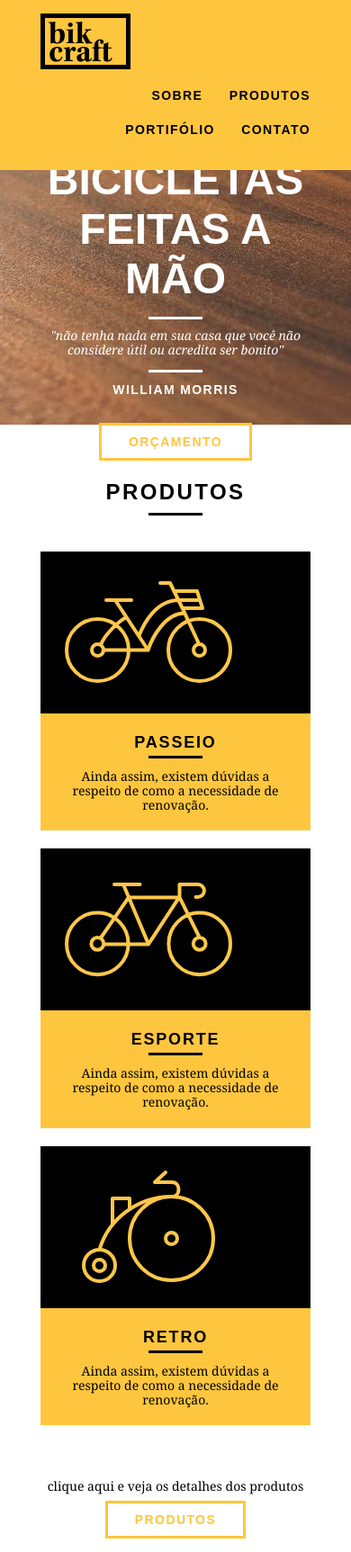
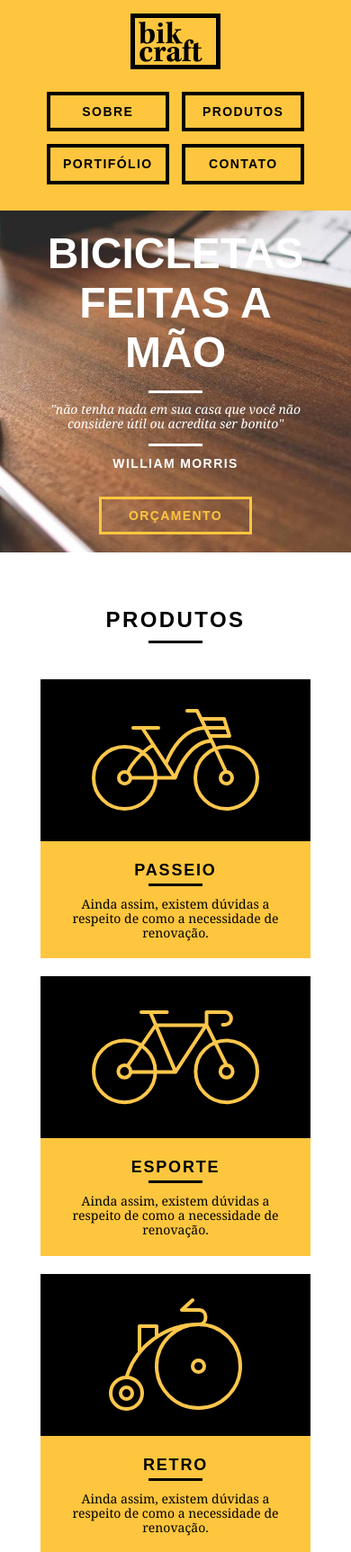
Before and after one commit to kennety94/estudo-front-bikcraft, a PHP site: page /index.html in a window 390 px wide. Shown: the top 1725 px of the page at 90% size. Run offline with PHP 8.4, Linux system fonts and the light colour scheme.

Commit message:
Tornando o header responsivo

```diff
--- a/contato.html
+++ b/contato.html
@@ -9,6 +9,7 @@
     <link rel="stylesheet" href="css/grid.css">
     <link rel="stylesheet" href="css/style.css">
     <link rel="stylesheet" href="css/contato.css">
+    <link rel="stylesheet" href="css/responsivo.css">
 </head>
 
 <body>
--- /dev/null
+++ b/css/responsivo.css
@@ -0,0 +1,45 @@
+/* Estilo para tablets */
+@media only screen and (min-width: 788px) and (max-width: 979px) {
+
+}
+
+/* Estilo para smartphones */
+@media only screen and (max-width: 787px) {
+	/* Header */
+	.header {
+		position: relative;
+		padding-bottom: 0;
+	}
+
+	.header img {
+		margin: 0 auto 20px auto;
+	}
+
+	.header-menu {
+		text-align: center;
+	}
+
+	.header-menu ul li {
+		margin: 5px;
+	}
+
+	.header-menu ul li a {
+		border: 4px solid #000;
+		width: 136px;
+		display: block;
+		float: left;
+	}
+
+	.header-menu ul li a :hover {
+		border-color: #fff;
+	}
+
+
+	/* Introdução */
+	.introducao {
+		margin-top: 0;
+		padding-top: 20px;
+		background: url("../img/bg-mobile.jpg") no-repeat center;
+		background-size: cover;
+	}
+}
--- a/css/style.css
+++ b/css/style.css
@@ -194,6 +194,10 @@ img {
     text-align: center;
 }
 
+.produtos-lista li img {
+    margin: 0 auto;
+}
+
 .produtos-lista li h3 {
     font-weight: bold;
     font-size: 18px;
--- a/index.html
+++ b/index.html
@@ -8,6 +8,7 @@
     <link rel="stylesheet" href="css/reset.css">
     <link rel="stylesheet" href="css/grid.css">
     <link rel="stylesheet" href="css/style.css">
+    <link rel="stylesheet" href="css/responsivo.css">
 </head>
 
 <body>
--- a/portifolio.html
+++ b/portifolio.html
@@ -9,6 +9,7 @@
     <link rel="stylesheet" href="css/grid.css">
     <link rel="stylesheet" href="css/style.css">
     <link rel="stylesheet" href="css/portifolio.css">
+    <link rel="stylesheet" href="css/responsivo.css">
 </head>
 
 <body>
--- a/produtos.html
+++ b/produtos.html
@@ -9,6 +9,7 @@
     <link rel="stylesheet" href="css/grid.css">
     <link rel="stylesheet" href="css/style.css">
     <link rel="stylesheet" href="css/produtos.css">
+    <link rel="stylesheet" href="css/responsivo.css">
 </head>
 
 <body>
--- a/sobre.html
+++ b/sobre.html
@@ -9,6 +9,7 @@
     <link rel="stylesheet" href="css/grid.css">
     <link rel="stylesheet" href="css/style.css">
     <link rel="stylesheet" href="css/sobre.css">
+    <link rel="stylesheet" href="css/responsivo.css">
 </head>
 
 <body>
```
